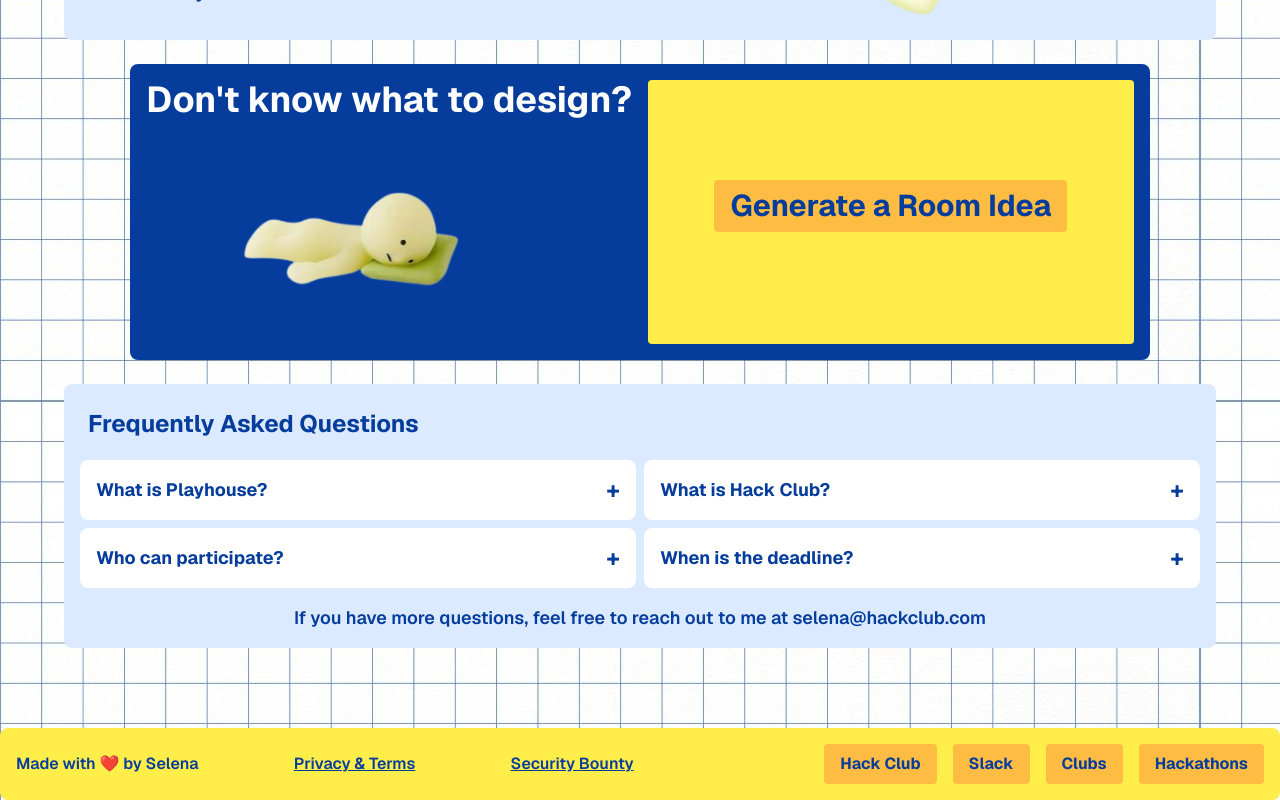
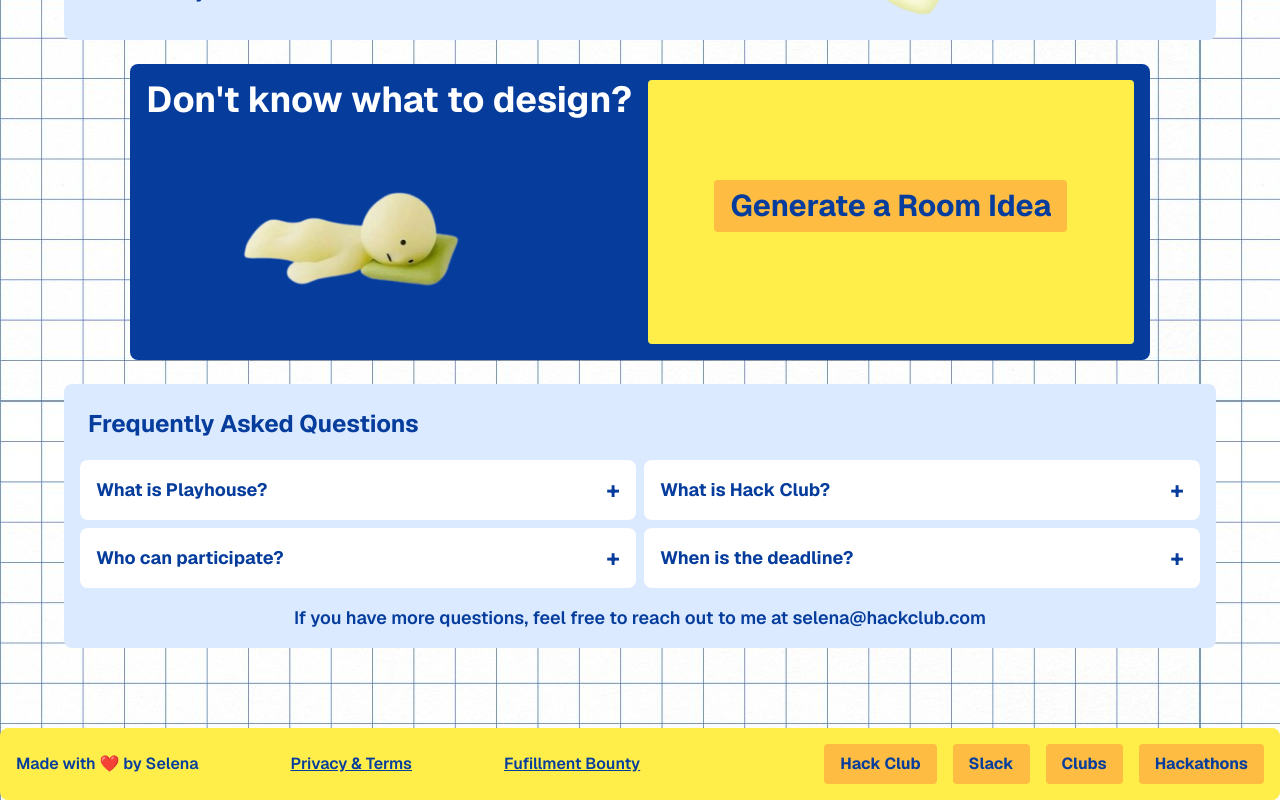
Before and after one commit to possiblyselena/playhouse, a Next.js app: page / in a window 1280 px wide. Shown: the part 1251-2051 px from the top of the page. Built offline with nearby package versions, Linux system fonts and the light colour scheme.

Commit message:
wrong bounty oops

```diff
--- a/app/components/footerbar.tsx
+++ b/app/components/footerbar.tsx
@@ -3,7 +3,7 @@ export function FooterBar() {
         <footer className="flex w-full min-w-0 max-w-full flex-wrap items-center justify-between gap-4 overflow-hidden rounded-lg bg-macaroni p-4 font-semibold">
             <p className="text-blahaj">Made with ❤️ by Selena</p>
             <a href="https://hackclub.com/privacy-and-terms" className="underline text-blahaj">Privacy & Terms</a>
-            <a href="https://hackclub.com/security-bounty" className="underline text-blahaj">Security Bounty</a>
+            <a href="https://forms.hackclub.com/bounty" className="underline text-blahaj">Fufillment Bounty</a>
             <div className="flex items-center gap-4">
 
             </div>
```
